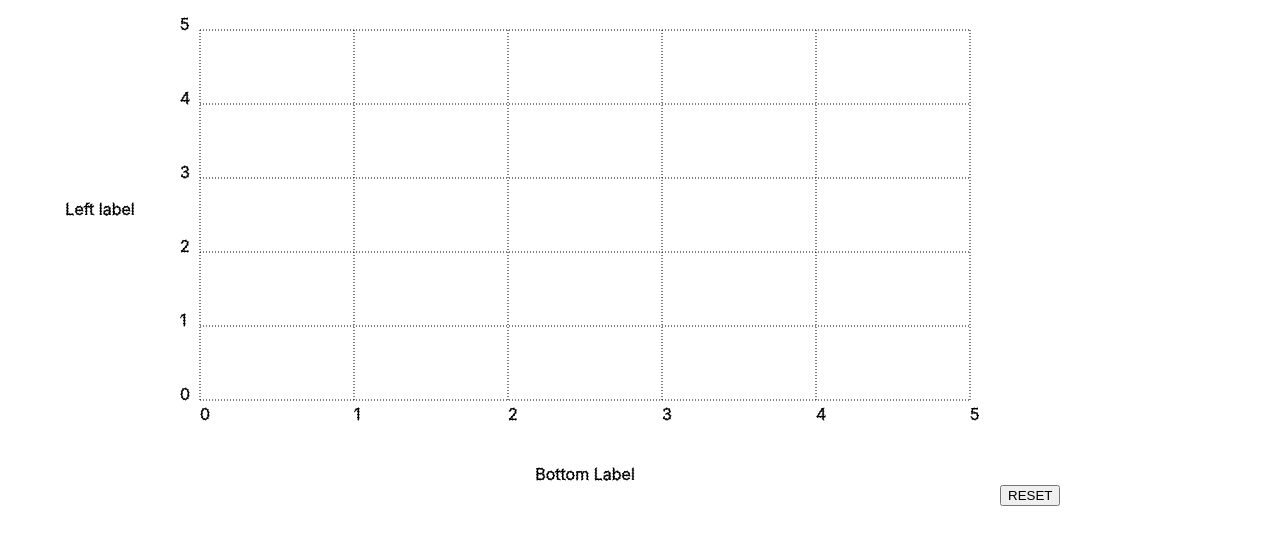
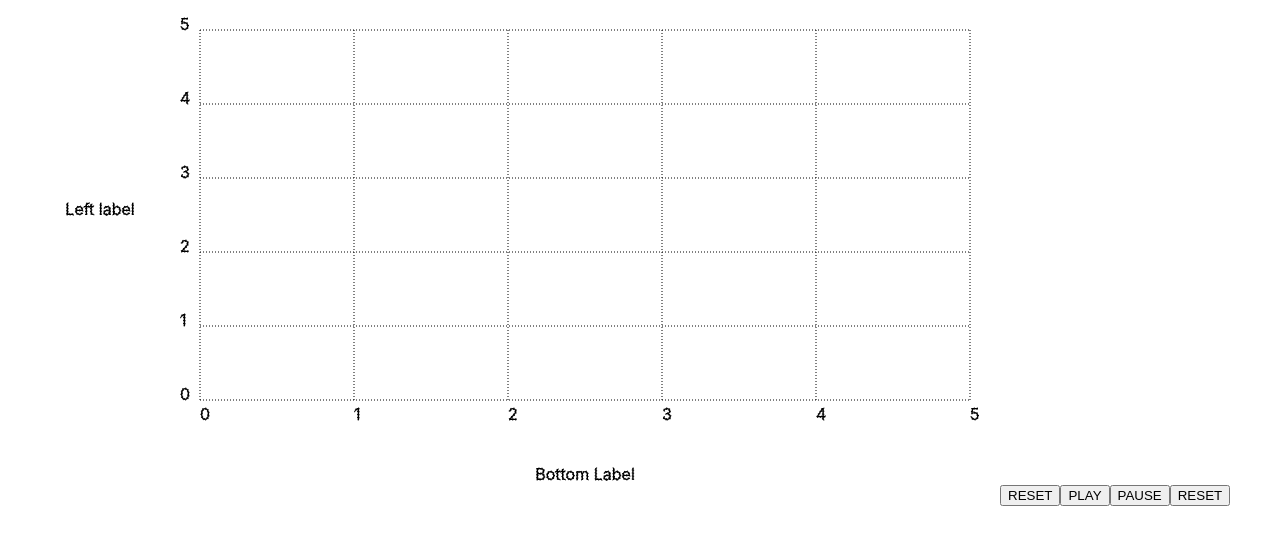
Before and after one commit to mrkobhrai/drawing-sounds, a React (Create React App) app in the folder frontend/: page / in a window 1280 px wide. Shown: the top 544 px of the page. Built offline with nearby package versions, Linux system fonts and the light colour scheme.

Commit message:
[kjo19] Implement basic scheduled tone on frontend

```diff
--- a/frontend/package.json
+++ b/frontend/package.json
@@ -14,6 +14,7 @@
     "react-dom": "^17.0.2",
     "react-scripts": "4.0.3",
     "sass": "^1.43.2",
+    "tone": "^14.7.77",
     "typescript": "^4.4.4",
     "web-vitals": "^1.1.2"
   },
--- a/frontend/src/App.tsx
+++ b/frontend/src/App.tsx
@@ -1,14 +1,37 @@
 import React, {createRef} from 'react';
 import './App.css';
 import InputGraph from "./InputGraph";
+import * as Tone from 'tone';
 
 function App() {
   let ref = createRef<InputGraph>();
-  const inputGraph = <InputGraph ref={ref}/>
+  const inputGraph = <InputGraph ref={ref}/>;
+
+  const osc = new Tone.Oscillator().toDestination();
+  // repeated event every 8th note
+  Tone.Transport.schedule((time) => {
+    osc.start(time).stop(time + 0.1);
+  }, "8n");
+
+  function play() {
+    Tone.start();
+    Tone.Transport.start();
+  }
+
+  function pause() {
+    Tone.Transport.stop();
+  }
+
+  function reset() {
+    Tone.Transport.seconds = 0;
+  }
 
   return <div>
     {inputGraph}
     <button onClick={() => ref.current?.resetPoints()}>RESET</button>
+    <button onClick={play}>PLAY</button>
+    <button onClick={pause}>PAUSE</button>
+    <button onClick={reset}>RESET</button>
   </div>
 }
 
```
Also changed, not shown: 1 other file (tests, documents, lock files or other folders).
